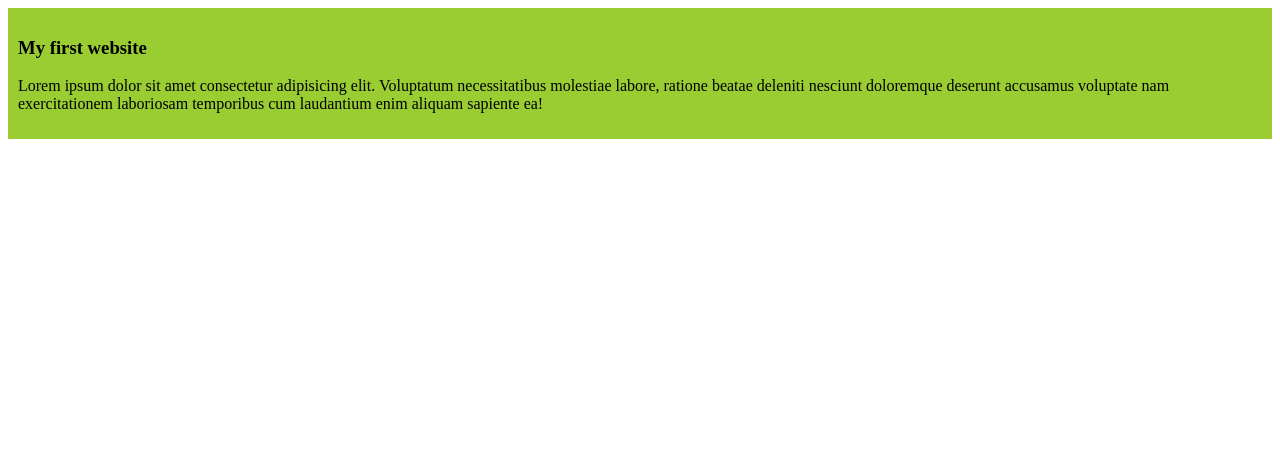
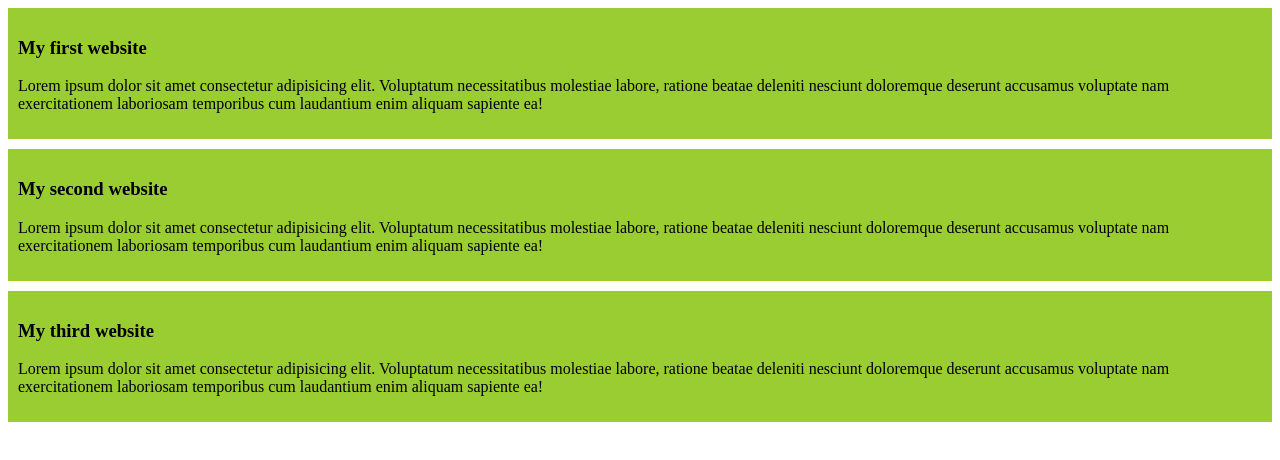
Before and after one commit to NishatRealm/My-first-github-repo, a plain HTML site: page index.html in a window 1280 px wide. Drawn offline with Linux system fonts and the light colour scheme.

Commit message:
added the second and third blog

```diff
--- a/index.html
+++ b/index.html
@@ -11,5 +11,13 @@
         <h3>My first website</h3>
         <p>Lorem ipsum dolor sit amet consectetur adipisicing elit. Voluptatum necessitatibus molestiae labore, ratione beatae deleniti nesciunt doloremque deserunt accusamus voluptate nam exercitationem laboriosam temporibus cum laudantium enim aliquam sapiente ea!</p>
     </div>
+    <div>
+        <h3>My second website</h3>
+        <p>Lorem ipsum dolor sit amet consectetur adipisicing elit. Voluptatum necessitatibus molestiae labore, ratione beatae deleniti nesciunt doloremque deserunt accusamus voluptate nam exercitationem laboriosam temporibus cum laudantium enim aliquam sapiente ea!</p>
+    </div>
+    <div>
+        <h3>My third website</h3>
+        <p>Lorem ipsum dolor sit amet consectetur adipisicing elit. Voluptatum necessitatibus molestiae labore, ratione beatae deleniti nesciunt doloremque deserunt accusamus voluptate nam exercitationem laboriosam temporibus cum laudantium enim aliquam sapiente ea!</p>
+    </div>
 </body>
 </html>
--- a/styles/blog.css
+++ b/styles/blog.css
@@ -1,4 +1,5 @@
 div{
     background-color: yellowgreen;
     padding: 10px;
+    margin-bottom: 10px;
 }
```
